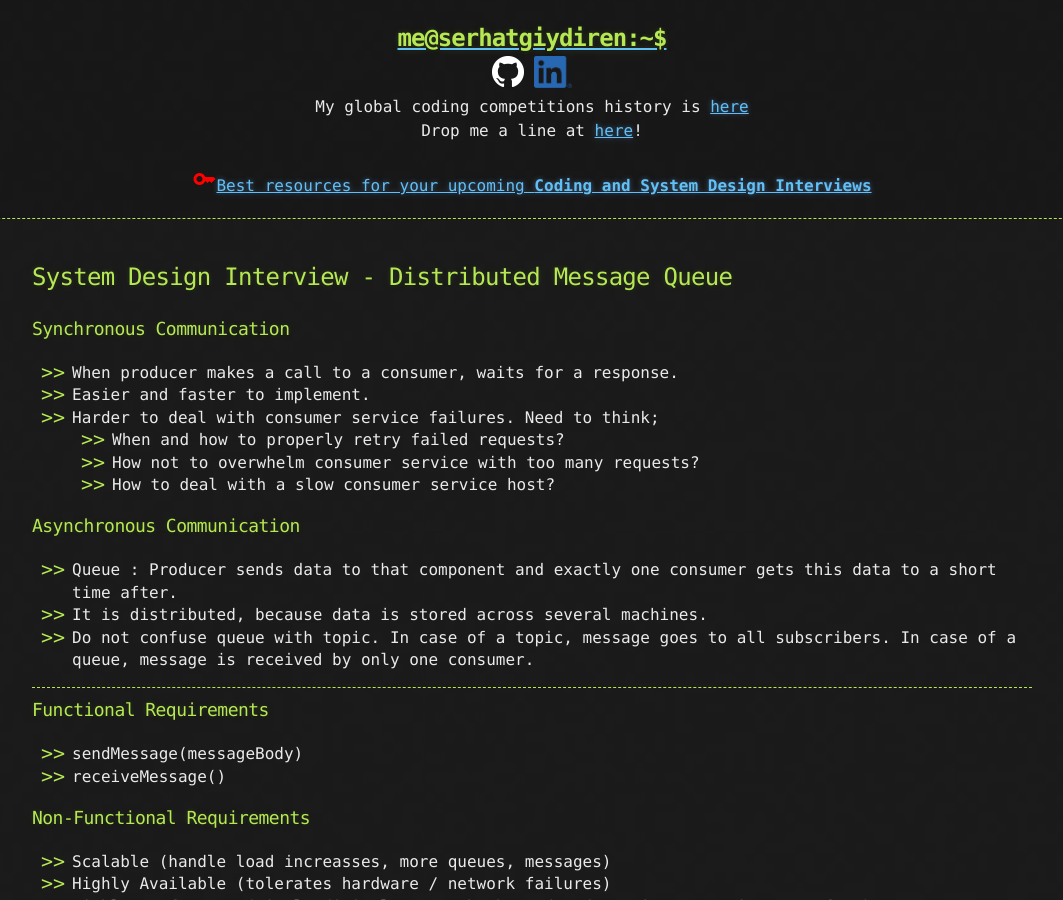
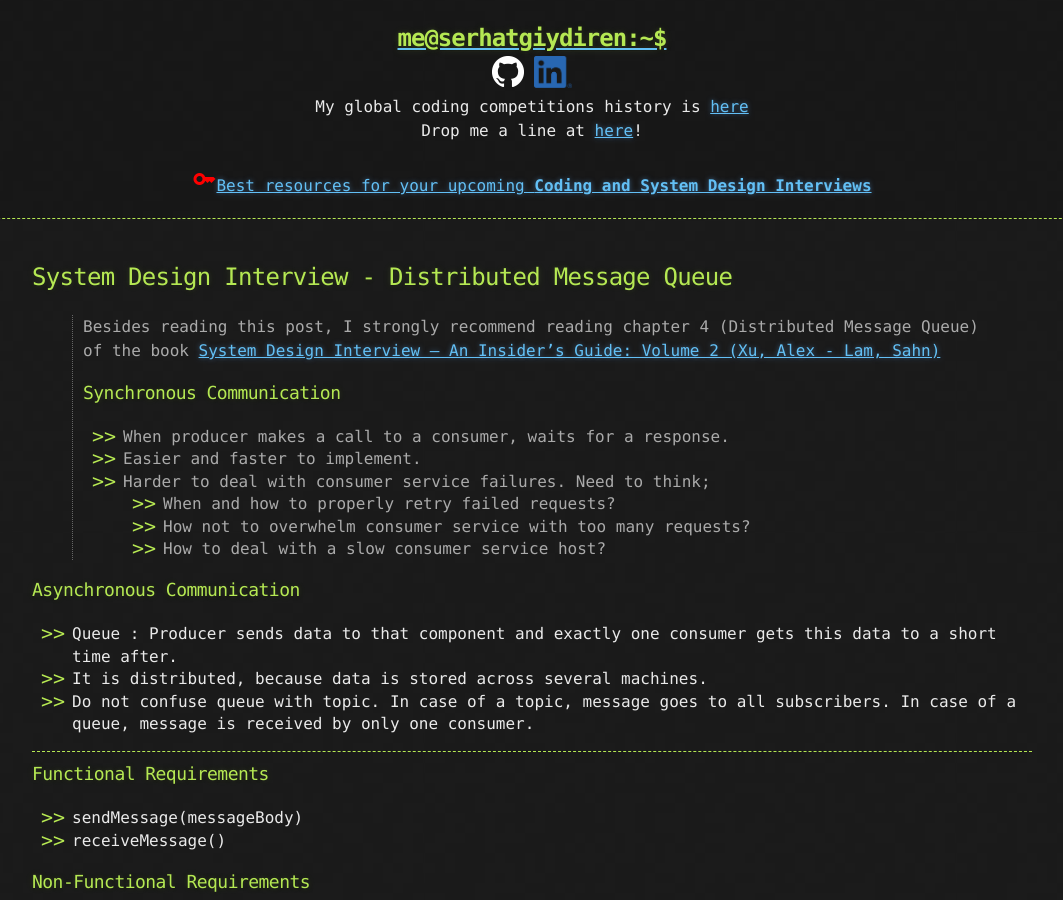
Before and after one commit to goodHunter27/serhatgiydiren.github.io, a Jekyll site: the page built from _posts/2022-01-14-system-design-interview-distributed-message-queue.md, in a window 1280 px wide and 900 px high. Shown: the whole window, without its empty margins (108-1171 px from the left). Built offline with Jekyll 4.4.1, drawn with Linux system fonts in a browser that asks for light colours; a script that is not in the unit is left out.

Commit message:
Update 2022-01-14-system-design-interview-distributed-message-queue.md

```diff
--- a/_posts/2022-01-14-system-design-interview-distributed-message-queue.md
+++ b/_posts/2022-01-14-system-design-interview-distributed-message-queue.md
@@ -3,6 +3,8 @@ title: System Design Interview - Distributed Message Queue
 published: true
 ---
 
+> Besides reading this post, I strongly recommend reading chapter 4 (Distributed Message Queue) of the book [System Design Interview – An Insider's Guide: Volume 2 (Xu, Alex - Lam, Sahn)](https://www.amazon.com/dp/1736049119?tag=sg20220822-20&linkCode=ogi&th=1&psc=1){:target="_blank"}
+>
 ### Synchronous Communication
 - When producer makes a call to a consumer, waits for a response.
 - Easier and faster to implement.
```
